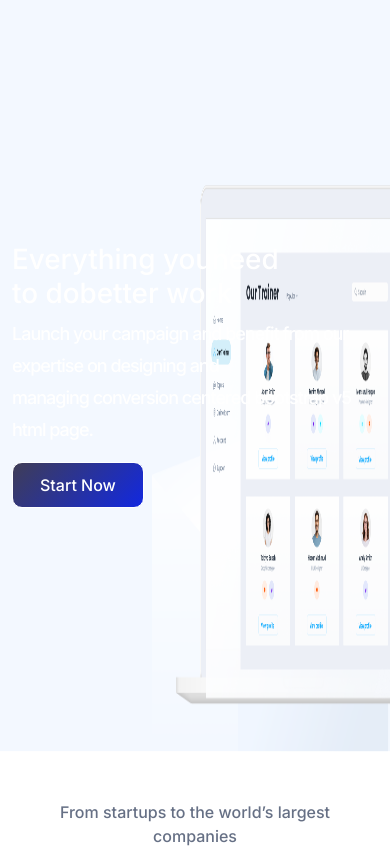
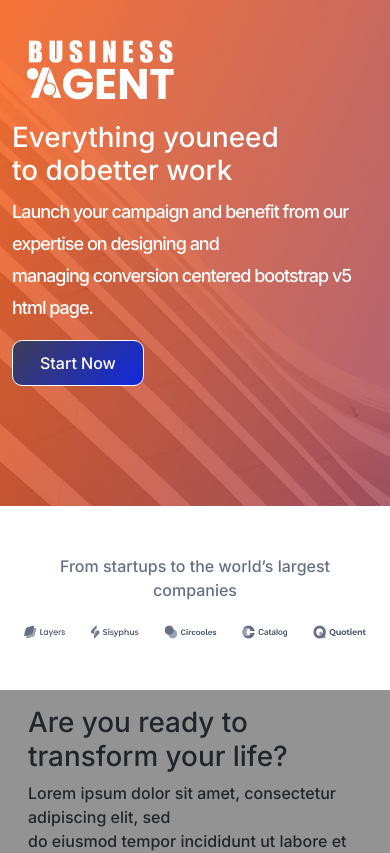
Before and after one commit to TahaAhmed63/bussinessagent, a React (Create React App) app: page /virtualoffice in a window 390 px wide. Shown: the top 853 px of the page. Built offline with nearby package versions, Linux system fonts and the light colour scheme; a web font is replaced by a local one.

Commit message:
'navset'

```diff
--- a/src/MainComponent/Navbar.js
+++ b/src/MainComponent/Navbar.js
@@ -70,13 +70,16 @@ const Navbar = (props) => {
                         <Link style={linkStyle} to="" className="dropdown-head">Business Tools</Link>
                         <ul className="submenu">
                           <li>
-                            <Link   to="blog.html">Blog</Link>
+                            <Link style= {linkStyle}  to="/virtualoffice">Virtual Office</Link>
                           </li>
                           <li>
-                            <Link   to="blog_details.html">Blog Details</Link>
+                            <Link style= {linkStyle}  to="/mailpage">Mail Forwording</Link>
                           </li>
                           <li>
-                            <Link   to="elements.html">Elements</Link>
+                            <Link style= {linkStyle}  to="/">Business Address</Link>
+                          </li>
+                          <li>
+                            <Link style= {linkStyle}   to="/">Virtual Assitant</Link>
                           </li>
                         </ul>
                        <MdKeyboardArrowDown/>
@@ -85,13 +88,16 @@ const Navbar = (props) => {
                         <Link style= {linkStyle}    to="contact.html" className="dropdown-head">Other Services</Link>
                         <ul className="submenu">
                           <li>
-                            <Link  to="blog.html">Blog</Link>
+                            <Link  style= {linkStyle} to="/ImportExport">Import Export Services</Link>
                           </li>
                           <li>
-                            <Link   to="blog_details.html">Blog Details</Link>
+                            <Link  style= {linkStyle} to="/ImportExport">Equipment Supplying</Link>
                           </li>
                           <li>
-                            <Link to="elements.html">Elements</Link>
+                            <Link  style= {linkStyle}  to="sellproduct">Sell Product</Link>
+                          </li>
+                          <li>
+                            <Link  style= {linkStyle} to="/equipment">Buy The Equipment</Link>
                           </li>
                         </ul>
                        <MdKeyboardArrowDown/>
--- a/src/MainComponent/style.css
+++ b/src/MainComponent/style.css
@@ -1,3 +1,7 @@
+*{
+    text-decoration: none;
+
+}
 .header-transparent {
     position: absolute;
     top: 0;
@@ -66,7 +70,6 @@ li{
 .sidebar-menu ul li ul.submenu {
     position: absolute;
     width: 170px;
-    background: #fff;
     left: 100%;
     top: 0;
     visibility: hidden;
@@ -92,7 +95,6 @@ li{
   .main-header .main-menu ul ul.submenu {
     position: absolute;
     width: 150px;
-    background: #fff;
     left: 0;
     top: 100%;
     visibility: hidden;
@@ -124,7 +126,6 @@ li{
 
     font-weight: 600;
     padding-top: 18px;
-
     padding-bottom: 18px;
     display: block;
     font-size: 13px;
--- a/src/pages/ImportExport/ImportExport.js
+++ b/src/pages/ImportExport/ImportExport.js
@@ -7,9 +7,12 @@ import Section4 from './section4'
 import Section5 from './Section5'
 import Accordion from './Section6'
 import Section7 from './section7'
+import Navbar from '../../MainComponent/Navbar'
+import Logo from '../../assets/logoFooter.png'
 const ImportExport = () => {
   return (
     <div>
+       <Navbar logo={Logo} linkcolor="Black"/>
         <Banner/>
         <Section2/>
         <Section3/>
--- a/src/pages/SellProduct/SellProduct.js
+++ b/src/pages/SellProduct/SellProduct.js
@@ -5,9 +5,14 @@ import Section3 from './Section3'
 import Section4 from './Section4'
 import Section5 from './Section5'
 import Section2 from './Section2'
+import Navbar from '../../MainComponent/Navbar'
+import Logo from '../../assets/Logo7.png'
+
 const SellProduct = () => {
   return (
     <div>
+       <Navbar logo={Logo} linkcolor="Black"/>
+
         <Banner/>
         <Section2/>
         <Section3/>
--- a/src/pages/VirtualOffice/Section1.js
+++ b/src/pages/VirtualOffice/Section1.js
@@ -4,7 +4,7 @@ import "../VirtualOffice/virtualoffice.css"
 const Section1 = () => {
     return (
         <div
-            className="conatiner-fluid FroImg d-flex justify-content-center align-items-center"
+            className="conatiner-fluid FroImgsssss d-flex justify-content-center align-items-center"
             style={{
                 width: "100%",
             }}
--- a/src/pages/VirtualOffice/virtualoffice.css
+++ b/src/pages/VirtualOffice/virtualoffice.css
@@ -3,18 +3,18 @@
     margin: 0;
     box-sizing: border-box;
 }
-.FroImg{
+.FroImgsssss{
   min-height: 90vh;
   background-image: url("../../assets/banner/Banner5.png");
   background-size: cover;
 }
 @media (max-width: 1024px) {
-  .FroImg {
+  .FroImgsssss {
     min-height: 70vh;
   }
 }
 @media (max-width: 768px) {
-  .FroImg {
+  .FroImgsssss {
     min-height: 60vh;
   }
 }
--- a/src/pages/VirtualOffice/virtualoffice.js
+++ b/src/pages/VirtualOffice/virtualoffice.js
@@ -7,10 +7,12 @@ import Section4 from './Section4'
 import Section5 from './Section5'
 import Section6 from './Section6'
 import Section7 from './Section7'
-
+import Navbar from '../../MainComponent/Navbar'
+import Logo from '../../assets/logoFooter.png'
 const Virtualoffice = () => {
     return (
        <>
+       <Navbar logo={Logo} linkcolor="white"/>
       <Section1 />
       <Section2 />
       <Section3 />
```
